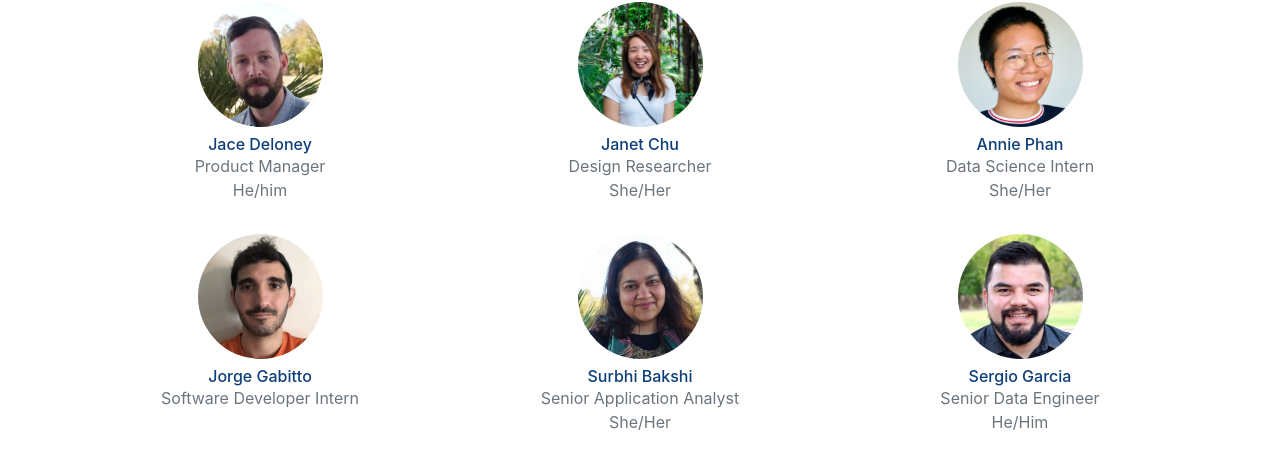
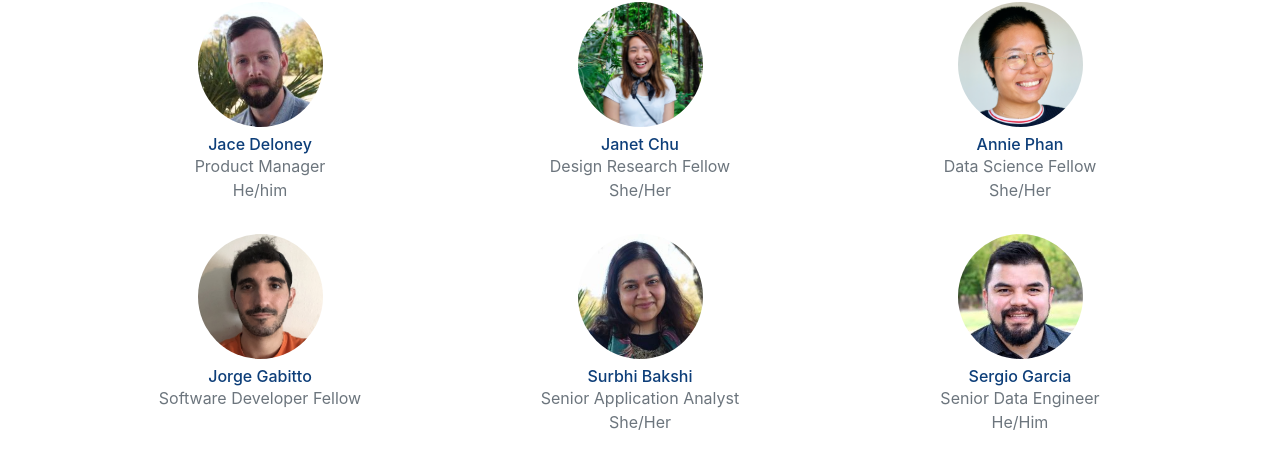
Before and after one commit to cityofaustin/atd-product, a Next.js app: page /about in a window 1280 px wide. Shown: the part 2721-3181 px from the top of the page. Built offline with nearby package versions, Linux system fonts and the light colour scheme; no server answers.

Commit message:
Update 3 titles

```diff
--- a/pages/about/index.js
+++ b/pages/about/index.js
@@ -143,19 +143,19 @@ const TEAM_MEMBER_ALUMNI = [
   },
   {
     name: "Janet Chu",
-    title: "Design Researcher",
+    title: "Design Research Fellow",
     pronouns: "She/Her",
     src: "assets/headshots/janet_chu.jpg",
   },
   {
     name: "Annie Phan",
-    title: "Data Science Intern",
+    title: "Data Science Fellow",
     pronouns: "She/Her",
     src: "assets/headshots/annie_phan.jpeg",
   },
   {
     name: "Jorge Gabitto",
-    title: "Software Developer Intern",
+    title: "Software Developer Fellow",
     pronouns: "",
     src: "assets/headshots/jorge_gabitto.jpg",
   },
```
